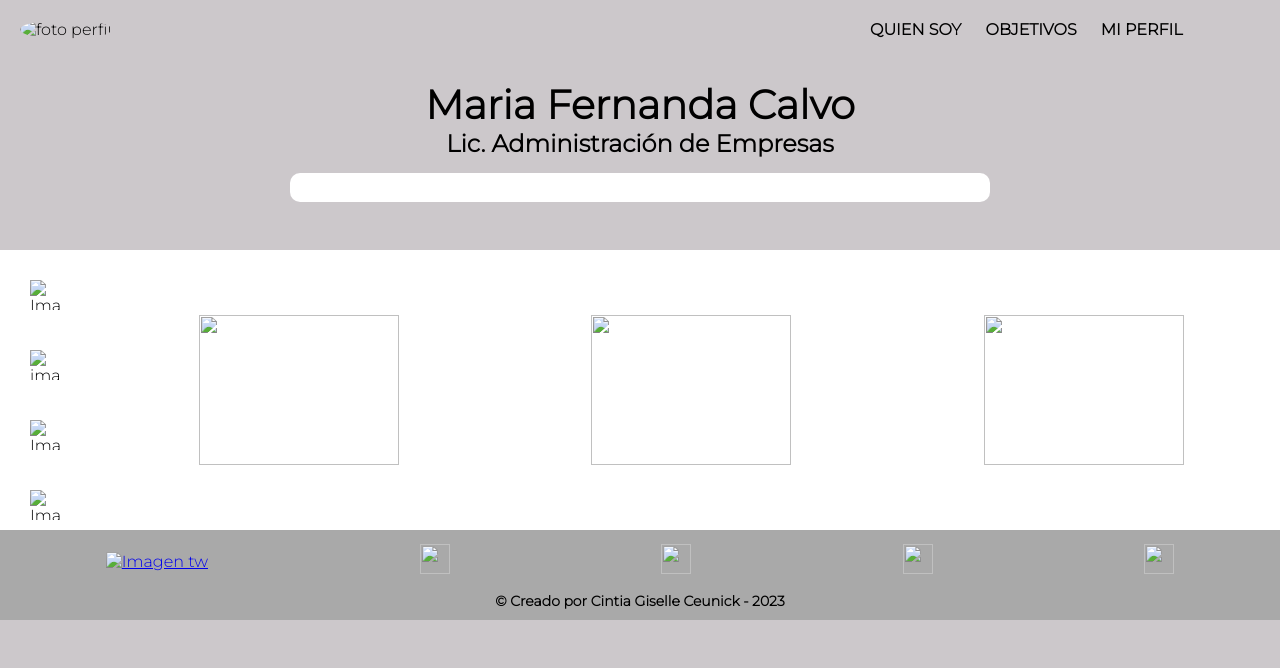
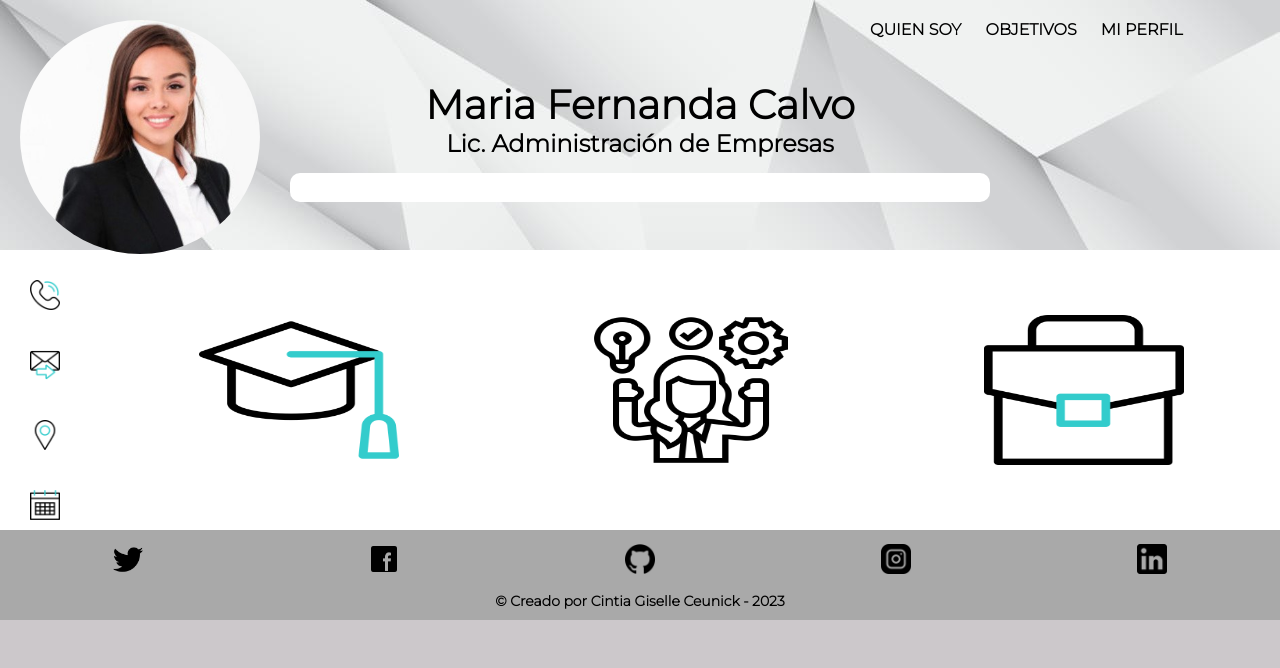
Before and after one commit to cintiaceuninck/Cv-Digital-Argentina-Programa, a plain HTML site: page index.html in a window 1280 px wide. Drawn offline with Linux system fonts and the light colour scheme; files whose address does not match are found by name.

Commit message:
Add files via upload

```diff
--- a/index.html
+++ b/index.html
@@ -16,7 +16,7 @@
 <body>
  <header>
     <div class="contenedor-foto">
-        <img class ="foto" src="Imagenes/15_foto_rles.jpg" alt="foto perfil">
+        <img class ="foto" src="15_foto_rles.jpg" alt="foto perfil">
     </div>
     <div class="contenedor-informacion-personal">
         <h1 id="nombre"> Maria Fernanda Calvo</h1>
@@ -71,16 +71,16 @@
 <main>
 
         <div class="iconos">
-            <img class = "tel" id ="img"src="Imagenes/telefono.png" alt= "Imagen de boton telefono">
-            <img class = "mail" id ="img" src="Imagenes/mensaje.png" alt="imagen de boton mail">
-            <img class = "direc" id ="img" src="Imagenes/ubicacion.png" alt="Imagegen de direccion" >
-            <img class = "fecha" id ="img"src="Imagenes/calendario.png" alt="Imagegen de direccion">
+            <img class = "tel" id ="img"src="telefono.png" alt= "Imagen de boton telefono">
+            <img class = "mail" id ="img" src="mensaje.png" alt="imagen de boton mail">
+            <img class = "direc" id ="img" src="ubicacion.png" alt="Imagegen de direccion" >
+            <img class = "fecha" id ="img"src="calendario.png" alt="Imagegen de direccion">
          </div>
 
         <section class="contenedor-cajas-info">
-           <figure class="estudios" id="estudios"><img class="img-tarjetas" src="Imagenes/birrete.png" alt=""><figcaption>Formación Academica </figcaption></figure>
-           <figure class="habilidad" id="habilidad"><img class="img-tarjetas" src="Imagenes/competencia.png" alt=""><figcaption>Habilidades</figcaption></figure>
-           <figure class="laboral" id="laboral"><img class="img-tarjetas" src="Imagenes/maletin.png" alt=""><figcaption>Experiencia Laboral</figcaption></figure>
+           <figure class="estudios" id="estudios"><img class="img-tarjetas" src="birrete.png" alt=""><figcaption>Formación Academica </figcaption></figure>
+           <figure class="habilidad" id="habilidad"><img class="img-tarjetas" src="competencia.png" alt=""><figcaption>Habilidades</figcaption></figure>
+           <figure class="laboral" id="laboral"><img class="img-tarjetas" src="maletin.png" alt=""><figcaption>Experiencia Laboral</figcaption></figure>
         </section>
 
         <div>
@@ -136,14 +136,14 @@
 </main>
 <footer>
     <div class="redes">
-        <a href="https://twitter.com/?lang=es"><img id="fc" src="Imagenes/icons8-twitter-50.png" alt="Imagen tw"></a>
-        <a href="https://www.facebook.com"><img id="fc" src="Imagenes/icons8-facebook-50.png" alt=""></a>
-        <a href="https://github.com"><img id="fc" src="Imagenes/github.png" alt=""></a>
-        <a href="https://instagram.com"><img id="fc" src="Imagenes/instagram.png" alt=""></a>
-        <a class="linke" href="https://www.linkedin.com"><img id="fc" src="Imagenes/logotipo-de-linkedin.png" alt=""></a>
+        <a href="https://twitter.com/?lang=es"><img id="fc" src="icons8-twitter-50.png" alt="Imagen tw"></a>
+        <a href="https://www.facebook.com"><img id="fc" src="icons8-facebook-50.png" alt=""></a>
+        <a href="https://github.com/cintiaceuninck"><img id="fc" src="github.png" alt=""></a>
+        <a href="https://instagram.com"><img id="fc" src="instagram.png" alt=""></a>
+        <a class="linke" href="https://www.linkedin.com"><img id="fc" src="logotipo-de-linkedin.png" alt=""></a>
     </div>
 
-    <p><a class="a-footer" href="https://github.com/">&copy Creado por Cintia Giselle Ceunick - 2023</a></p>
+    <p><a class="a-footer" href="https://github.com/cintiaceuninck">&copy Creado por Cintia Giselle Ceunick - 2023</a></p>
 
 </footer>
     <script src="js.js"></script>
```
Also changed, not shown: 15_foto_rles.jpg (added), Formación-académica-1024x412.jpg (added), birrete.png (added), calendario.png (added), competencia.png (added), fondo-header.jpg (added), github.png (added), habilidades.jpg (added), icons8-facebook-50.png (added), icons8-teléfono-50.png (added), icons8-twitter-50.png (added), instagram.png (added), logotipo-de-linkedin.png (added), maletin.png (added), 4 more files.
